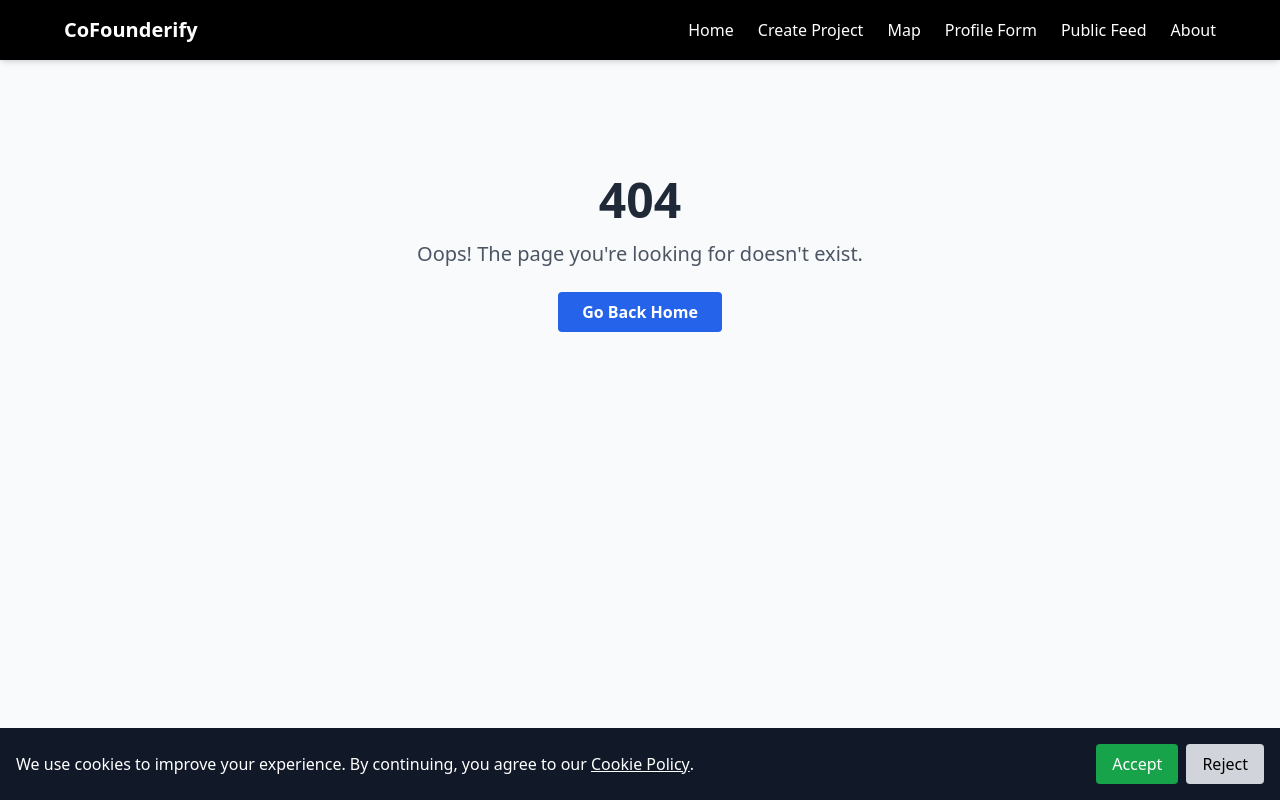
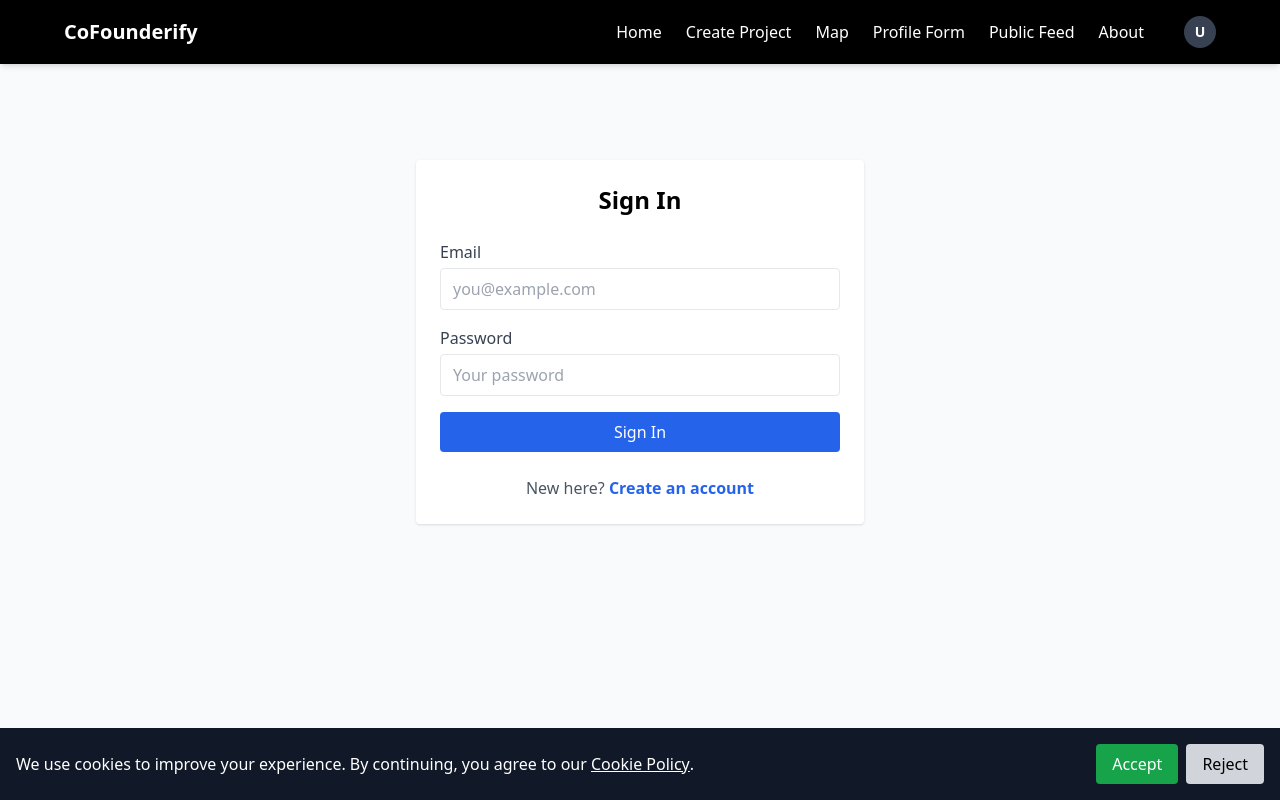
Before and after one commit to shin-noda/cofounderify, a React (Vite) app: page /signin in a window 1280 px wide. Built offline with nearby package versions, Linux system fonts and the light colour scheme.

Commit message:
Added the signin page.

```diff
--- a/src/App.tsx
+++ b/src/App.tsx
@@ -1,19 +1,25 @@
+// src/App.tsx
 import { Route, Routes, useNavigate } from "react-router-dom";
+
+import {
+  CreateProjectForm,
+  About,
+  Contact,
+  PrivacyPolicy,
+  TermsOfUse,
+  Register,
+  NotFound,
+  Dashboard,
+  CookiePolicy,
+  SignIn,
+} from "./pages";
 
 import Navigation from "./components/navigation/Navigation";
 import Footer from "./components/footer/Footer";
-import CreateProjectForm from "./pages/CreateProject";
 import ProjectMap from "./components/projectMap/ProjectMap";
-import About from "./pages/About";
-import Contact from "./pages/Contact";
-import PrivacyPolicy from "./pages/PrivacyPolicy";
-import TermsOfUse from "./pages/TermsOfUse";
 import ProjectDetail from "./components/dashboard/ProjectDetail";
-import Register from "./pages/Register";
-import NotFound from "./pages/NotFound";
-import Dashboard from "./pages/Dashboard";
 import CookieConsent from "./components/cookie/CookieConsent";
-import CookiePolicy from "./pages/CookiePolicy";
+import PrivateRoute from "./components/privateRoute/PrivateRoute";
 
 function App() {
   const navigate = useNavigate();
@@ -24,25 +30,31 @@ function App() {
 
       <main className="flex-grow pt-20 pb-12 p-4 bg-gray-50">
         <Routes>
+          {/* Public routes */}
           <Route path="/" element={<Register />} /> {/* maybe change later */}
+          <Route path="/signin" element={<SignIn />} />
+          <Route path="/about" element={<About />} />
+          <Route path="/contact" element={<Contact />} />
+          <Route path="/privacy" element={<PrivacyPolicy />} />
+          <Route path="/terms" element={<TermsOfUse />} />
+          <Route path="/cookie-policy" element={<CookiePolicy />} />
+
+          {/* Protected routes */}
+          <Route element={<PrivateRoute />}>
             <Route path="/dashboard" element={<Dashboard />} />
             <Route
               path="/create"
               element={
                 <CreateProjectForm
                   onSuccess={() => {
-                  navigate("/dashboard"); // maybe redirect to dashboard after project
+                    navigate("/dashboard"); // redirect after project creation
                   }}
                 />
               }
             />
             <Route path="/map" element={<ProjectMap />} />
-          <Route path="/about" element={<About />} />
-          <Route path="/contact" element={<Contact />} />
-          <Route path="/privacy" element={<PrivacyPolicy />} />
-          <Route path="/terms" element={<TermsOfUse />} />
             <Route path="/project/:id" element={<ProjectDetail />} />
-          <Route path="/cookie-policy" element={<CookiePolicy />} />
+          </Route>
 
           {/* NotFound page */}
           <Route path="*" element={<NotFound />} />
--- /dev/null
+++ b/src/components/navigation/MobileMenu.tsx
@@ -0,0 +1,43 @@
+// src/components/navigation/MobileMenu.tsx
+import React from "react";
+import NavLinks from "./NavLinks";
+
+type MobileMenuProps = {
+  isOpen: boolean;
+  closeMenu: () => void;
+  profileMenuOpen: boolean;
+  toggleProfileMenu: () => void;
+  profileMenuRef: React.RefObject<HTMLDivElement | null>;
+  profileButtonRef: React.RefObject<HTMLButtonElement | null>;
+  handleLogout: () => void;
+};
+
+const MobileMenu: React.FC<MobileMenuProps> = ({
+  isOpen,
+  closeMenu,
+  profileMenuOpen,
+  toggleProfileMenu,
+  profileMenuRef,
+  profileButtonRef,
+  handleLogout,
+}) => {
+  if (!isOpen) return null;
+
+  return (
+    <ul className="md:hidden mt-4 space-y-3 px-2">
+      <NavLinks
+        profileMenuOpen={profileMenuOpen}
+        toggleProfileMenu={toggleProfileMenu}
+        profileMenuRef={profileMenuRef}
+        profileButtonRef={profileButtonRef}
+        handleLogout={() => {
+          handleLogout();
+          closeMenu();
+        }}
+        isMobile={true} // <== Pass isMobile here!
+      />
+    </ul>
+  );
+};
+
+export default MobileMenu;
--- /dev/null
+++ b/src/components/navigation/NavLinks.tsx
@@ -0,0 +1,90 @@
+// src/components/navigation/NavLinks.tsx
+import React from "react";
+import { NavLink } from "react-router-dom";
+
+interface NavLinksProps {
+  profileMenuOpen: boolean;
+  toggleProfileMenu: () => void;
+  profileMenuRef: React.RefObject<HTMLDivElement | null>;
+  profileButtonRef: React.RefObject<HTMLButtonElement | null>;
+  handleLogout: () => void;
+  isMobile?: boolean; // Optional prop to handle mobile styling if needed
+}
+
+const links = [
+  { name: "Home", path: "/dashboard" },
+  { name: "Create Project", path: "/create" },
+  { name: "Map", path: "/map" },
+  { name: "Profile Form", path: "/form" },
+  { name: "Public Feed", path: "/feed" },
+  { name: "About", path: "/about" },
+];
+
+const NavLinks: React.FC<NavLinksProps> = ({
+  profileMenuOpen,
+  toggleProfileMenu,
+  profileMenuRef,
+  profileButtonRef,
+  handleLogout,
+  isMobile = false,
+}) => {
+  return (
+    <>
+      {links.map(({ name, path }) => (
+        <li key={path}>
+          <NavLink
+            to={path}
+            end
+            className={({ isActive }) =>
+              `cursor-pointer hover:underline ${
+                isActive ? "underline font-semibold" : ""
+              }`
+            }
+          >
+            {name}
+          </NavLink>
+        </li>
+      ))}
+
+      <li className="relative flex items-center">
+        <button
+          ref={profileButtonRef}
+          onClick={toggleProfileMenu}
+          aria-label="Toggle profile menu"
+          className={`${
+            isMobile ? "ml-0" : "ml-4"
+          } w-8 h-8 rounded-full bg-gray-700 flex items-center justify-center text-white text-sm font-semibold hover:bg-gray-600`}
+        >
+          U
+        </button>
+
+        {profileMenuOpen && (
+          <div
+            ref={profileMenuRef}
+            className={`absolute ${
+              isMobile ? "left-0" : "right-0"
+            } top-full mt-2 w-40 bg-white text-black rounded shadow-lg z-50 p-2`}
+          >
+            <div className="flex justify-end">
+              <button
+                onClick={toggleProfileMenu}
+                aria-label="Close profile menu"
+                className="text-2xl font-normal text-black hover:text-gray-700"
+              >
+                ×
+              </button>
+            </div>
+            <button
+              onClick={handleLogout}
+              className="mt-2 block w-full text-left px-4 py-2 hover:bg-gray-200 text-red-600"
+            >
+              Log Out
+            </button>
+          </div>
+        )}
+      </li>
+    </>
+  );
+};
+
+export default NavLinks;
--- a/src/components/navigation/Navigation.tsx
+++ b/src/components/navigation/Navigation.tsx
@@ -1,45 +1,68 @@
-// src/components/Navigation.tsx
-import React, { useState } from "react";
-import { NavLink } from "react-router-dom";
-
-const links = [
-  { name: "Home", path: "/dashboard" },  // changed from "/" to "/dashboard"
-  { name: "Create Project", path: "/create" },
-  { name: "Map", path: "/map" },
-  { name: "Profile Form", path: "/form" },
-  { name: "Public Feed", path: "/feed" },
-  { name: "About", path: "/about" },
-];
+// src/components/navigation/Navigation.tsx
+import React, { useState, useRef, useEffect } from "react";
+import { NavLink, useNavigate } from "react-router-dom";
+import { getAuth } from "firebase/auth";
+import NavLinks from "./NavLinks";
+import MobileMenu from "./MobileMenu";
 
 const Navigation: React.FC = () => {
   const [isOpen, setIsOpen] = useState(false);
+  const [profileMenuOpen, setProfileMenuOpen] = useState(false);
+  const profileMenuRef = useRef<HTMLDivElement>(null);
+  const profileButtonRef = useRef<HTMLButtonElement>(null);
+  const navigate = useNavigate();
 
-  const toggleMenu = () => setIsOpen(!isOpen);
+  const toggleMenu = () => setIsOpen((open) => !open);
   const closeMenu = () => setIsOpen(false);
+
+  const toggleProfileMenu = () => setProfileMenuOpen((prev) => !prev);
+
+  useEffect(() => {
+    if (!profileMenuOpen) return; // Only add listener if menu is open
+
+    function handleClickOutside(event: MouseEvent) {
+      if (
+        profileMenuRef.current &&
+        !profileMenuRef.current.contains(event.target as Node) &&
+        profileButtonRef.current &&
+        !profileButtonRef.current.contains(event.target as Node)
+      ) {
+        setProfileMenuOpen(false);
+      }
+    }
+
+    document.addEventListener("mousedown", handleClickOutside);
+    return () => {
+      document.removeEventListener("mousedown", handleClickOutside);
+    };
+  }, [profileMenuOpen]);
+
+  const handleLogout = async () => {
+    const auth = getAuth();
+    try {
+      await auth.signOut();
+      navigate("/");
+    } catch (error) {
+      console.error("Logout failed", error);
+    }
+  };
 
   return (
     <nav className="w-full bg-black text-white px-6 py-4 fixed top-0 left-0 z-50 shadow-md">
       <div className="flex justify-between items-center max-w-6xl mx-auto">
-        {/* Logo now goes to /dashboard */}
         <NavLink to="/dashboard" className="font-bold text-xl" end>
           CoFounderify
         </NavLink>
 
         {/* Desktop Nav */}
-        <ul className="hidden md:flex space-x-6">
-          {links.map(({ name, path }) => (
-            <li key={path}>
-              <NavLink
-                to={path}
-                end
-                className={({ isActive }) =>
-                  `cursor-pointer hover:underline ${isActive ? "underline font-semibold" : ""}`
-                }
-              >
-                {name}
-              </NavLink>
-            </li>
-          ))}
+        <ul className="hidden md:flex space-x-6 items-center">
+          <NavLinks
+            profileMenuOpen={profileMenuOpen}
+            toggleProfileMenu={toggleProfileMenu}
+            profileMenuRef={profileMenuRef}
+            profileButtonRef={profileButtonRef}
+            handleLogout={handleLogout}
+          />
         </ul>
 
         {/* Mobile Menu Button */}
@@ -52,25 +75,16 @@ const Navigation: React.FC = () => {
         </button>
       </div>
 
-      {/* Mobile Menu Links */}
-      {isOpen && (
-        <ul className="md:hidden mt-4 space-y-3 px-2">
-          {links.map(({ name, path }) => (
-            <li key={path}>
-              <NavLink
-                to={path}
-                end
-                onClick={closeMenu}
-                className={({ isActive }) =>
-                  `block py-1 px-2 rounded hover:bg-gray-800 ${isActive ? "bg-gray-800 font-semibold" : ""}`
-                }
-              >
-                {name}
-              </NavLink>
-            </li>
-          ))}
-        </ul>
-      )}
+      {/* Mobile Menu */}
+      <MobileMenu
+        isOpen={isOpen}
+        closeMenu={closeMenu}
+        profileMenuOpen={profileMenuOpen}
+        toggleProfileMenu={toggleProfileMenu}
+        profileMenuRef={profileMenuRef}
+        profileButtonRef={profileButtonRef}
+        handleLogout={handleLogout}
+      />
     </nav>
   );
 };
--- /dev/null
+++ b/src/components/privateRoute/PrivateRoute.tsx
@@ -0,0 +1,24 @@
+// src/components/PrivateRoute.tsx
+import React from "react";
+import { Navigate, Outlet } from "react-router-dom";
+import { getAuth, onAuthStateChanged } from "firebase/auth";
+
+const PrivateRoute: React.FC = () => {
+  const auth = getAuth();
+  const [loading, setLoading] = React.useState(true);
+  const [user, setUser] = React.useState<any>(null);
+
+  React.useEffect(() => {
+    const unsubscribe = onAuthStateChanged(auth, (user) => {
+      setUser(user);
+      setLoading(false);
+    });
+    return unsubscribe;
+  }, [auth]);
+
+  if (loading) return <div>Loading...</div>;
+
+  return user ? <Outlet /> : <Navigate to="/signin" replace />;
+};
+
+export default PrivateRoute;
--- a/src/components/register/RegisterForm.tsx
+++ b/src/components/register/RegisterForm.tsx
@@ -16,6 +16,7 @@ import {
   RegisterPhotoUpload,
   RegisterErrorMessage,
   RegisterSubmitButton,
+  RegisterLinkToSignIn,
 } from ".";
 
 const auth = getAuth(app);
@@ -142,6 +143,8 @@ const RegisterForm: React.FC = () => {
         loading={loading}
         onClick={handleGoogleSignIn}
       />
+
+      <RegisterLinkToSignIn />
     </div>
   );
 };
--- /dev/null
+++ b/src/components/register/RegisterLinkToSignIn.tsx
@@ -0,0 +1,19 @@
+// src/components/register/RegisterLinkToSignIn.tsx
+import React from "react";
+import { Link } from "react-router-dom";
+
+const RegisterLinkToSignIn: React.FC = () => {
+  return (
+    <p className="mt-6 text-center text-gray-600">
+      Already have an account?{" "}
+      <Link
+        to="/signin"
+        className="text-blue-600 hover:underline font-semibold"
+      >
+        Sign in
+      </Link>
+    </p>
+  );
+};
+
+export default RegisterLinkToSignIn;
--- a/src/components/register/index.ts
+++ b/src/components/register/index.ts
@@ -10,3 +10,4 @@ export { default as RegisterSkills } from "./RegisterSkills";
 export { default as RegisterPhotoUpload } from "./RegisterPhotoUpload";
 export { default as RegisterErrorMessage } from "./RegisterErrorMessage";
 export { default as RegisterSubmitButton } from "./RegisterSubmitButton";
+export { default as RegisterLinkToSignIn } from "./RegisterLinkToSignIn";
--- /dev/null
+++ b/src/pages/SignIn.tsx
@@ -0,0 +1,79 @@
+// src/pages/SignInPage.tsx
+import React, { useState } from "react";
+import { getAuth, signInWithEmailAndPassword } from "firebase/auth";
+import { useNavigate, Link } from "react-router-dom";
+
+const SignIn: React.FC = () => {
+  const [email, setEmail] = useState("");
+  const [password, setPassword] = useState("");
+  const [error, setError] = useState<string | null>(null);
+  const [loading, setLoading] = useState(false);
+  const navigate = useNavigate();
+  const auth = getAuth();
+
+  const handleSubmit = async (e: React.FormEvent) => {
+    e.preventDefault();
+    setError(null);
+    setLoading(true);
+    try {
+      await signInWithEmailAndPassword(auth, email, password);
+      navigate("/dashboard"); // redirect after successful login
+    } catch (err: any) {
+      setError(err.message || "Failed to sign in");
+    } finally {
+      setLoading(false);
+    }
+  };
+
+  return (
+    <div className="max-w-md mx-auto mt-20 p-6 bg-white rounded shadow">
+      <h1 className="text-2xl font-bold mb-6 text-center">Sign In</h1>
+      {error && (
+        <div className="mb-4 p-3 bg-red-100 text-red-700 rounded">{error}</div>
+      )}
+      <form onSubmit={handleSubmit} className="space-y-4">
+        <label className="block">
+          <span className="text-gray-700">Email</span>
+          <input
+            type="email"
+            required
+            value={email}
+            onChange={(e) => setEmail(e.target.value)}
+            className="mt-1 block w-full border rounded px-3 py-2"
+            placeholder="you@example.com"
+          />
+        </label>
+        <label className="block">
+          <span className="text-gray-700">Password</span>
+          <input
+            type="password"
+            required
+            value={password}
+            onChange={(e) => setPassword(e.target.value)}
+            className="mt-1 block w-full border rounded px-3 py-2"
+            placeholder="Your password"
+          />
+        </label>
+        <button
+          type="submit"
+          disabled={loading}
+          className="w-full bg-blue-600 text-white py-2 rounded hover:bg-blue-700 disabled:opacity-50"
+        >
+          {loading ? "Signing In..." : "Sign In"}
+        </button>
+      </form>
+
+      <p className="mt-6 text-center text-gray-600">
+        New here?{" "}
+        <Link
+          to="/"
+          className="text-blue-600 hover:underline font-semibold"
+        >
+          Create an account
+        </Link>
+      </p>
+    </div>
+  );
+};
+
+export default SignIn;
--- /dev/null
+++ b/src/pages/index.ts
@@ -0,0 +1,11 @@
+// src/pages/index.ts
+export { default as CreateProjectForm } from "./CreateProject";
+export { default as About } from "./About";
+export { default as Contact } from "./Contact";
+export { default as PrivacyPolicy } from "./PrivacyPolicy";
+export { default as TermsOfUse } from "./TermsOfUse";
+export { default as Register } from "./Register";
+export { default as NotFound } from "./NotFound";
+export { default as Dashboard } from "./Dashboard";
+export { default as CookiePolicy } from "./CookiePolicy";
+export { default as SignIn } from "./SignIn";
```
Lines whose indentation alone changed are shown as unchanged.
